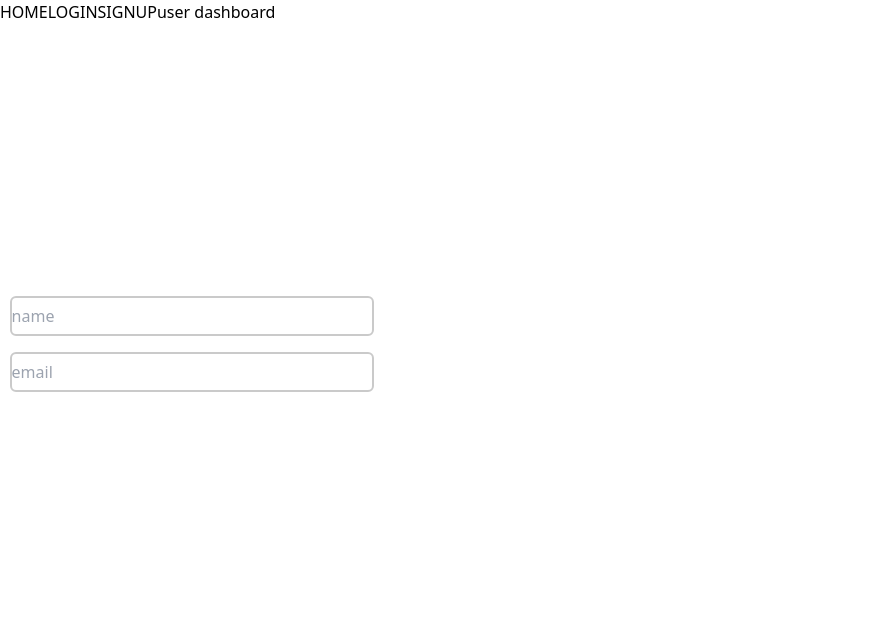
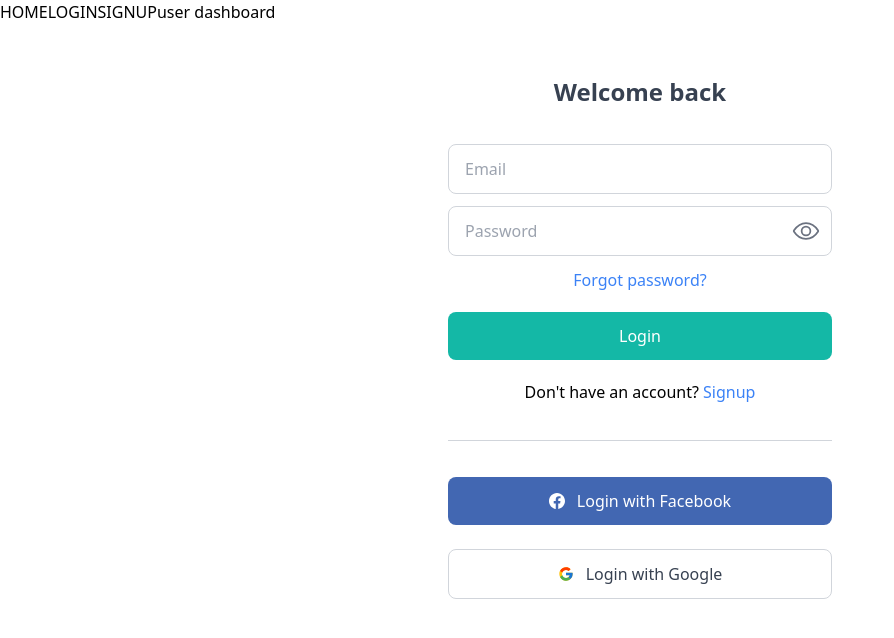
Before and after one commit to khemchand-twt11/InterviewAPI, a React (Vite) app in the folder client/: page /login in a window 1280 px wide. Shown: the top 638 px of the page, without its empty margins (0-894 px from the left). Built offline with nearby package versions, Linux system fonts and the light colour scheme.

Commit message:
login page added

```diff
--- a/client/package.json
+++ b/client/package.json
@@ -13,6 +13,7 @@
     "react": "^18.2.0",
     "react-dom": "^18.2.0",
     "react-icons": "^4.10.1",
+    "react-loader-spinner": "^5.3.4",
     "react-router-dom": "^6.13.0",
     "react-speech-recognition": "^3.10.0",
     "regenerator-runtime": "^0.13.11"
--- a/client/src/App.jsx
+++ b/client/src/App.jsx
@@ -8,6 +8,7 @@ import UserDashboard from "./pages/UserDashboard";
 import "./App.css";
 import SharedLayout from "./pages/SharedLayout";
 import Interview from "./pages/Interview";
+import ObjectiveQuestions from "./components/ObjectiveQuestions";
 
 function App() {
   return (
@@ -19,6 +20,7 @@ function App() {
           <Route path="/signup" element={<Signup />} />
           <Route path="/dashboard" element={<UserDashboard />} />
           <Route path="/interview/:section" element={<Interview />} />
+          <Route path="/objective/:section" element={<ObjectiveQuestions />} />
         </Route>
       </Routes>
     </BrowserRouter>
--- a/client/src/components/Camerafeed.jsx
+++ b/client/src/components/Camerafeed.jsx
@@ -19,7 +19,7 @@ const Camerafeed = React.memo(() => {
     <div>
       <video
         ref={videoRef}
-        style={{ width: "80%", height:"100%"  }}
+        style={{ width: "80%", height: "100%" }}
         autoPlay
         playsInline
       />
--- a/client/src/components/Countdown.jsx
+++ b/client/src/components/Countdown.jsx
@@ -3,8 +3,8 @@ import React from "react";
 import { useState, useEffect } from "react";
 
 const Countdown = ({ handleSubmit }) => {
-  const [minutes, setMinutes] = useState(0);
-  const [seconds, setSeconds] = useState(20);
+  const [minutes, setMinutes] = useState(2);
+  const [seconds, setSeconds] = useState(30);
   const [isTimeOver, setIsTimeOver] = useState(false);
 
   useEffect(() => {
--- a/client/src/components/LoginComponent.jsx
+++ b/client/src/components/LoginComponent.jsx
@@ -1,22 +1,121 @@
-export default function Login() {
+import { useState } from "react";
+import { IoEyeOutline, IoEyeOffOutline } from "react-icons/io5";
+import { BsFacebook } from "react-icons/bs";
+import { FcGoogle } from "react-icons/fc";
+import { Link } from "react-router-dom";
+import { useNavigate } from "react-router-dom";
+
+function LoginComponent({ userData, setUserData }) {
+  const [showPassword, setShowPassword] = useState(false);
+  const navigation = useNavigate();
+  const handlePasswordToggle = () => {
+    setShowPassword(!showPassword);
+  };
+  const handleChange = (e) => {
+    setUserData({ ...userData, [e.target.name]: e.target.value });
+  };
+
+  const handleLogin = async (e) => {
+    e.preventDefault();
+    // try {
+    //   const data = await signup(url, userData);
+    //   localStorage.setItem("id", JSON.stringify(data.user._id));
+    //   if (data.token) {
+    //     navigation("/");
+    //   }
+    // } catch (error) {
+    //   console.error("Error:", error);
+    // }
+  };
+
   return (
-    <>
-      <div className="flex items-center justify-center h-[80vh] w-full max-w-sm">
-        <div className="w-full ">
-          <form>
-            <input
-              type="text"
-              placeholder="name"
-              className="border-2 border-[#cacaca] outline-none rounded-md w-[95%] h-10 block mb-4 m-auto "
-            />
-            <input
-              type="email"
-              placeholder="email"
-              className="w-[95%] m-auto border-2 border-[#cacaca] outline-none rounded-md h-10 block"
-            />
+    <section className="h-[95vh] w-full flex justify-center gap-x-8 pt-5 px-4 md:px-0">
+      <div className="max-w-md w-full bg-white p-6 md:p-8 rounded-lg">
+        <div>
+          <h1 className="text-2xl font-bold text-gray-700 text-center">
+            Welcome back
+          </h1>
+          <form className="mt-9">
+            <div className="mb-3 relative">
+              <input
+                type="email"
+                placeholder="Email"
+                className="block w-full py-3 px-4 border border-gray-300 rounded-lg focus:outline-none focus:border-blue-500"
+                name="email"
+                value={userData.email}
+                onChange={handleChange}
+              />
+            </div>
+            <div className="mb-3 relative">
+              <input
+                type={showPassword ? "text" : "password"}
+                placeholder="Password"
+                className="block w-full py-3 px-4 border border-gray-300 rounded-lg focus:outline-none focus:border-blue-500"
+                name="password"
+                value={userData.password}
+                onChange={handleChange}
+              />
+              {showPassword ? (
+                <IoEyeOffOutline
+                  className="absolute top-1/2 right-3 transform -translate-y-1/2 text-gray-500 cursor-pointer"
+                  onClick={handlePasswordToggle}
+                  size={28}
+                />
+              ) : (
+                <IoEyeOutline
+                  className="absolute top-1/2 right-3 transform -translate-y-1/2 text-gray-500 cursor-pointer"
+                  onClick={handlePasswordToggle}
+                  size={28}
+                />
+              )}
+            </div>
+            <div className="mb-5 text-center">
+              <a href="#" className="text-blue-500">
+                Forgot password?
+              </a>
+            </div>
+
+            <div className="mb-5">
+              <button
+                onClick={handleLogin}
+                className="w-full py-3 text-white bg-teal-500 rounded-lg hover:bg-teal-600 transition duration-300"
+              >
+                Login
+              </button>
+            </div>
           </form>
+          <div className="text-center mb-9">
+            <span>
+              Don't have an account?{" "}
+              <Link to="/signup" className="text-blue-500">
+                Signup
+              </Link>
+            </span>
+          </div>
+        </div>
+        <div className="border-t border-gray-300 my-9"></div>
+        <div className="flex items-center justify-center mb-6">
+          <a
+            href="#"
+            className="w-full py-3 flex items-center justify-center text-white bg-blue-800 rounded-lg "
+            style={{ background: "#4267b2" }}
+          >
+            <BsFacebook className="mr-3" />
+            <span>Login with Facebook</span>
+          </a>
+        </div>
+        <div className="flex items-center justify-center">
+          <a
+            href="#"
+            className="w-full py-3 flex items-center justify-center text-gray-700 border border-gray-300 rounded-lg"
+          >
+            <FcGoogle className="mr-3" />
+            <span>Login with Google</span>
+          </a>
         </div>
       </div>
-    </>
+    </section>
   );
 }
+
+export default LoginComponent;
--- a/client/src/components/ObjectiveQuestions.jsx
+++ b/client/src/components/ObjectiveQuestions.jsx
@@ -1,17 +1,22 @@
 // QuizComponent.jsx
 import React, { useState, useEffect } from "react";
-import { FontAwesomeIcon } from "@fortawesome/react-fontawesome";
-import { faSpinner } from "@fortawesome/free-solid-svg-icons";
-
-const QuizComponent = () => {
+// import { FontAwesomeIcon } from "@fortawesome/react-fontawesome";
+// import { faSpinner } from "@fortawesome/free-solid-svg-icons";
+import { Rings } from "react-loader-spinner";
+import { useNavigate } from "react-router-dom";
+import { useParams } from "react-router-dom";
+const ObjectiveQuestions = () => {
   const [questions, setQuestions] = useState([]);
   const [options, setOptions] = useState([]);
   const [correctAnswers, setCorrectAnswers] = useState([]);
   const [selectedAnswers, setSelectedAnswers] = useState([]);
   const [loading, setLoading] = useState(true); // Add loading state
-
+  const { section } = useParams();
+  const navigate = useNavigate();
   const fetchData = async () => {
-    const url = "http://localhost:3000/Openai/objective/javascript";
+    const url =
+      "https://excited-nightshirt-hen.cyclic.app/Openai/objective/" +
+      `${section}`;
     const response = await fetch(url);
     const rawData = await response.json();
     console.log(rawData);
@@ -70,19 +75,26 @@ const QuizComponent = () => {
     });
 
     alert(`Your score is: ${score} out of ${questions.length}`);
+    console.log(`/interview/${section}`);
+    navigate(`/interview/${section}`, { replace: true });
   };
 
   return (
     <div className="p-4 md:p-10 bg-gray-100 min-h-screen flex items-center justify-center">
       <div className="max-w-2xl w-full bg-white shadow rounded p-6">
         {loading ? (
-          <p class="capitalize ... flex space-x-4 ...">
-           <span>Wait for the Quesitons</span>
+          <p className="capitalize ... flex space-x-4 ...">
+            <span>Wait for the Quesitons</span>
             <span>
-              <FontAwesomeIcon
-                icon={faSpinner}
-                spin
-                className="fa-spin-reverse"
+              <Rings
+                height="80"
+                width="80"
+                color="#4fa94d"
+                radius="6"
+                wrapperStyle={{}}
+                wrapperClass=""
+                visible={true}
+                ariaLabel="rings-loading"
               />
             </span>
           </p>
@@ -128,4 +140,4 @@ const QuizComponent = () => {
   );
 };
 
-export default QuizComponent;
+export default ObjectiveQuestions;
--- a/client/src/components/UserDashboardComponent.jsx
+++ b/client/src/components/UserDashboardComponent.jsx
@@ -27,7 +27,8 @@ export default function UserDashboardComponent() {
         <option value="java">Java</option>
       </select>
       <button>
-        <Link to={`/interview/${selectedValue}`}>Take Interveiw</Link>
+        <Link to={`/Objective/${selectedValue}`}>Take Interveiw</Link>
+        {/* <Link to={`/interview/${selectedValue}`}>Take Interveiw</Link> */}
       </button>
     </div>
   );
--- a/client/src/pages/Login.jsx
+++ b/client/src/pages/Login.jsx
@@ -1,7 +1,26 @@
-import React from "react";
+// import React from "react";
+// import LoginComponent from "../components/LoginComponent";
+// const Login = () => {
+//   return <LoginComponent />;
+// };
+
+// export default Login;
+
+import React, { useState } from "react";
 import LoginComponent from "../components/LoginComponent";
+// import SuccessToast from "../components/toast/SuccessToast";
+
 const Login = () => {
-  return <LoginComponent />;
+  const [userData, setUserData] = useState({
+    email: "",
+    password: "",
+  });
+  return (
+    <div>
+      <LoginComponent userData={userData} setUserData={setUserData} />
+      {/* <SuccessToast message={"Registered successfully!"} /> */}
+    </div>
+  );
 };
 
 export default Login;
```
Also changed, not shown: client/src/components/InterviewComponent.jsx (+29 -5 lines), 1 other file (tests, documents, lock files or other folders).
